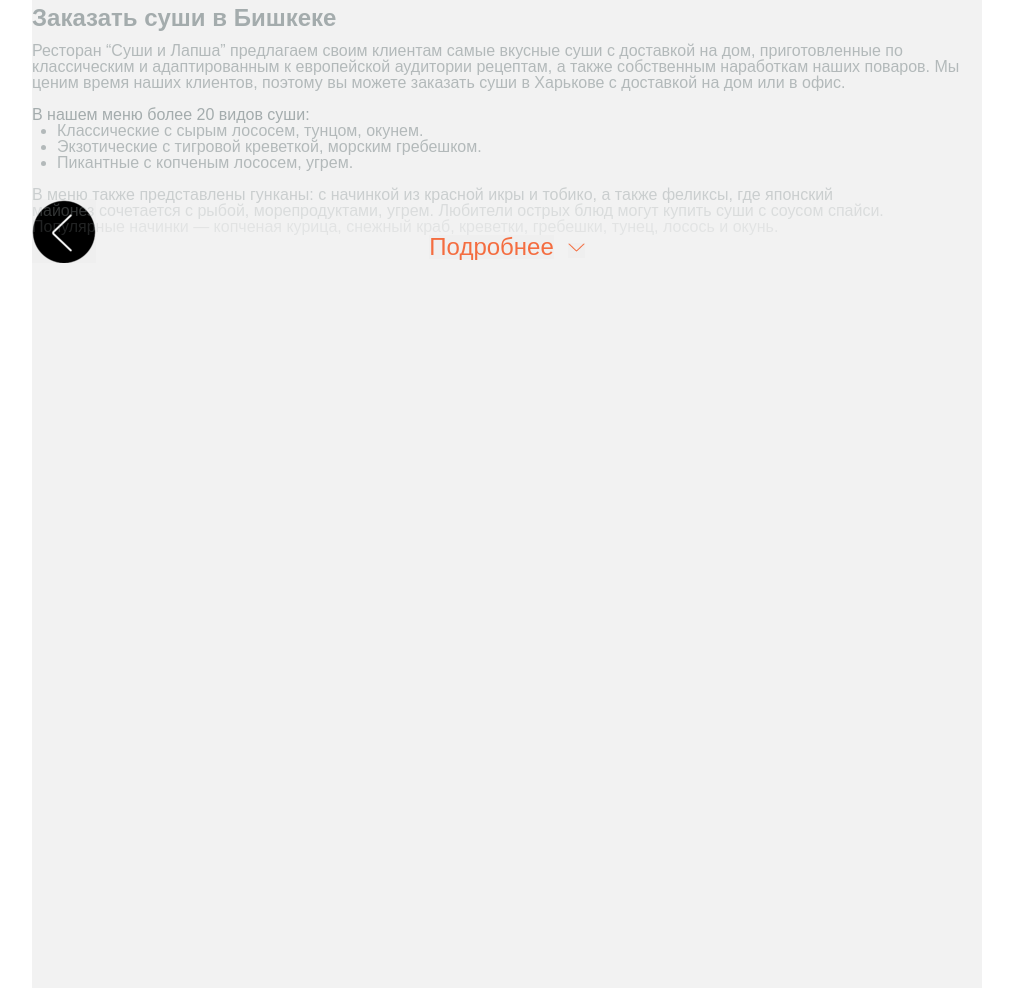
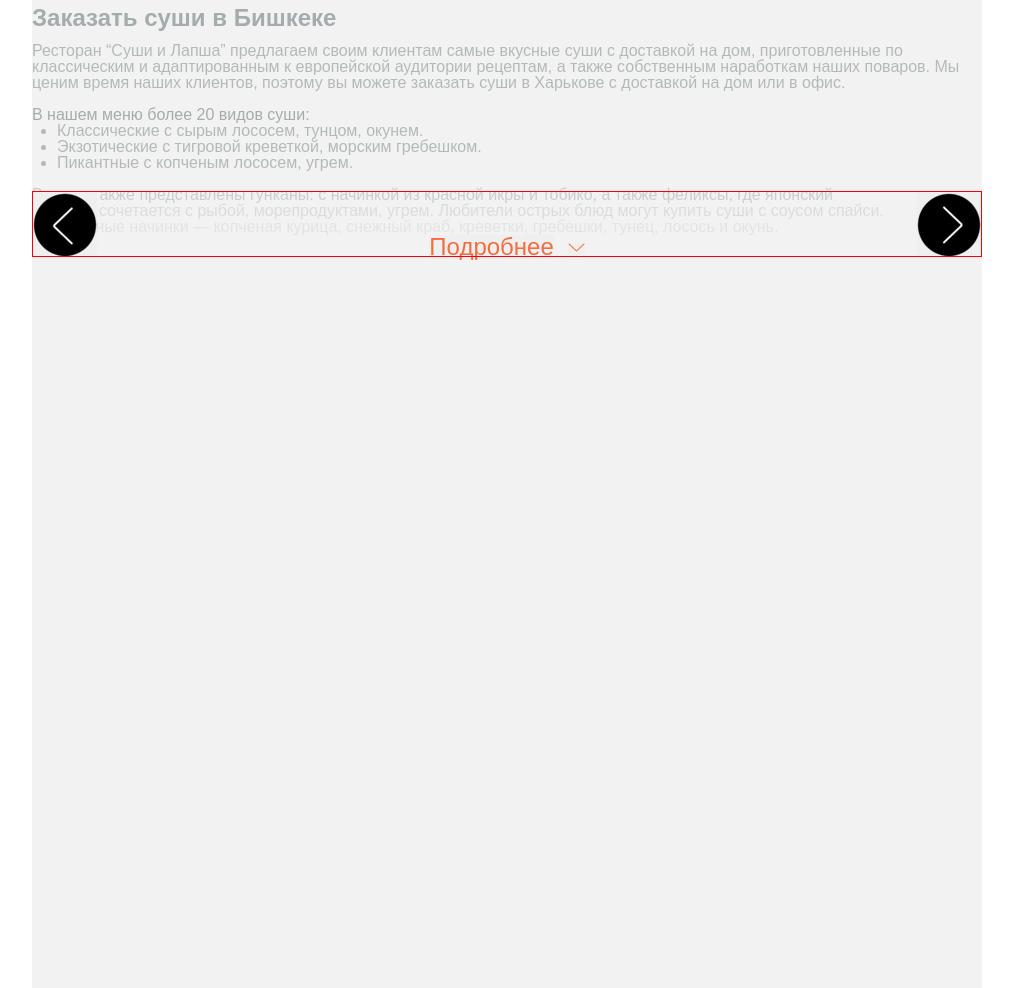
Before and after one commit to dzyDoctor/Sushi, a plain HTML site: page index.html in a window 1280 px wide. Shown: the part 1149-2137 px from the top of the page, without its empty margins (224-1237 px from the left). Drawn offline with Linux system fonts and the light colour scheme.

Commit message:
Поправил блок Slider

```diff
--- a/style.css
+++ b/style.css
@@ -180,6 +180,7 @@ font-size: larger;
     width: 1170px; /*1170px*/
     height: 2295px;
     background: #F2F2F2;
+    position: relative;
 
 }
 
@@ -509,15 +510,18 @@ position: relative;
 
 /* btn__slider======================================= */
 .btn__slider{
-    /* display: flex;
-    justify-content: space-between; */
+    display: flex;
+    justify-content: space-between;
+    width: 100%;
     position: absolute;
-    top: 1348px;
+    top: 1340px;
+    border: 1px solid red;
+    z-index: 100;
 }
 
 .btn__slider-right{
-    left: 1062px;
-    position: absolute;
+    /* left: 1062px;
+    position: absolute;     */
 
 }
 
@@ -555,7 +559,6 @@ position: relative;
 }
 .presentation__text-bac{
     /* opacity: 0.5;  */
-
 
 }
 .presentation__text-bac p:nth-child(1){
```
Also changed, not shown: index.html (+1 -1 lines).
